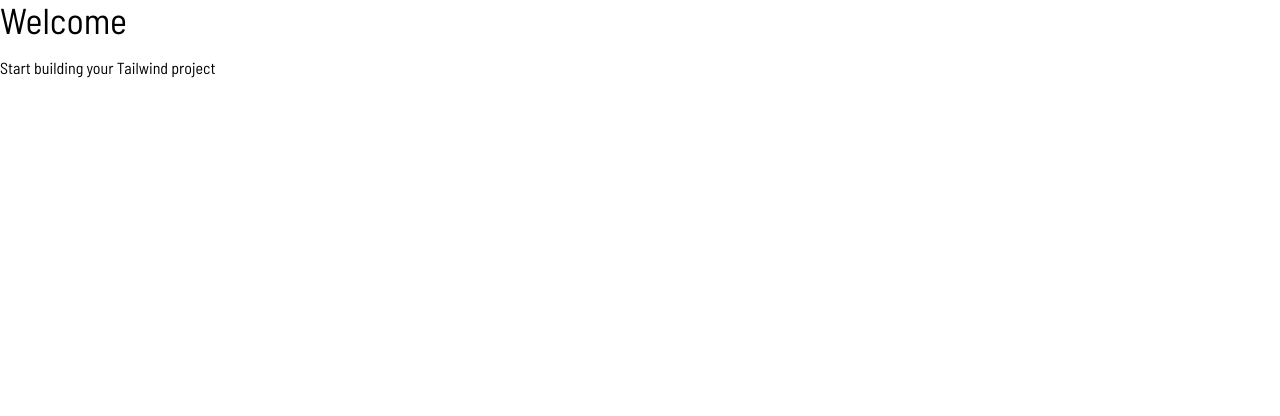
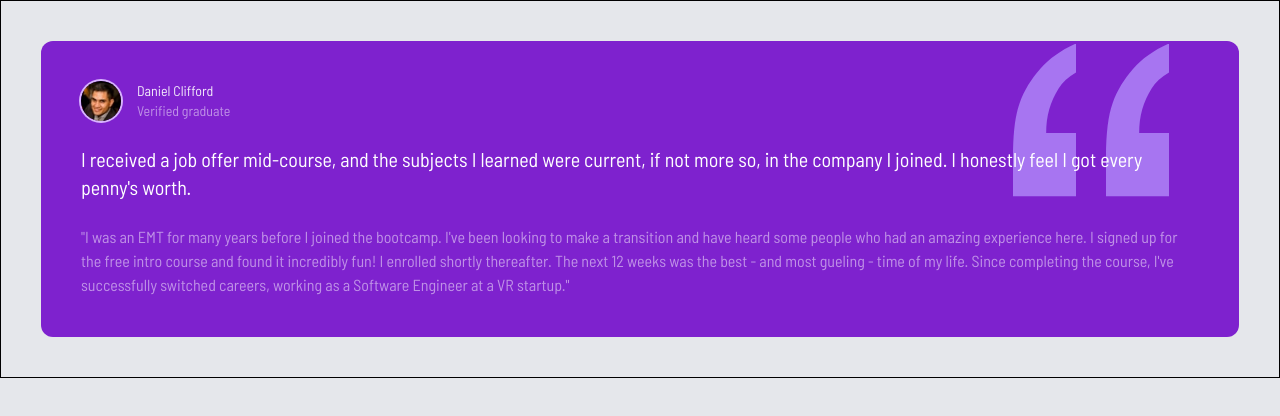
Before and after one commit to projectperfect/testimonial-grid, a website: page index.html in a window 1280 px wide. Drawn offline with Linux system fonts and the light colour scheme.

Commit message:
box 1 added

```diff
--- a/index.html
+++ b/index.html
@@ -8,10 +8,35 @@
     <link rel="preconnect" href="https://fonts.gstatic.com" crossorigin>
     <link href="https://fonts.googleapis.com/css2?family=Barlow+Semi+Condensed:wght@400;500;600&display=swap" rel="stylesheet">
     <link rel="stylesheet" href="css/style.css" />
-    <title>Simple Tailwind Starter</title>
+    <title>Testimonial Grid</title>
   </head>
-  <body>
-    <h1 class="text-4xl mb-4">Welcome</h1>
-    <p>Start building your Tailwind project</p>
+  <body class="bg-gray-200">
+    <!-- Global container -->
+    <div class="container mx-auto max-w-7xl p-2 md:p-10 border border-black">
+      <!-- Grid container -->
+      <div class="text-white">
+        <!-- Box 1 -->
+        <div class="relative p-10 rounded-xl bg-purple-700">
+          <!-- Quotes image -->
+          <img src="images/bg-pattern-quotation.svg" alt="" class="absolute top-3 right-10 scale-125 md:top-7 md:right-24 md:scale-150">
+          <!-- Box header -->
+          <div class="flex z-10 space-x-4">
+            <img src="images/image-daniel.jpg" alt="" class="w-10 h-10 rounded-full ring-2 ring-purple-300">
+            <div class="text-sm">
+              <h4 class="opacity-90">Daniel Clifford</h4>
+              <p class="opacity-50">Verified graduate</p>
+            </div>
+          </div>
+          <!-- Large text -->
+          <p class="relative z-10 mt-6 text-xl">
+            I received a job offer mid-course, and the subjects I learned were current, if not more so, in the company I joined. I honestly feel I got every penny's worth.
+          </p>
+          <!-- Small text -->
+          <p class="mt-6 opacity-50">
+            "I was an EMT for many years before I joined the bootcamp. I've been looking to make a transition and have heard some people who had an amazing experience here. I signed up for the free intro course and found it incredibly fun! I enrolled shortly thereafter. The next 12 weeks was the best - and most gueling - time of my life. Since completing the course, I've successfully switched careers, working as a Software Engineer at a VR startup."
+          </p>
+        </div>
+      </div>
+    </div>
   </body>
 </html>
```
Also changed, not shown: css/style.css.
